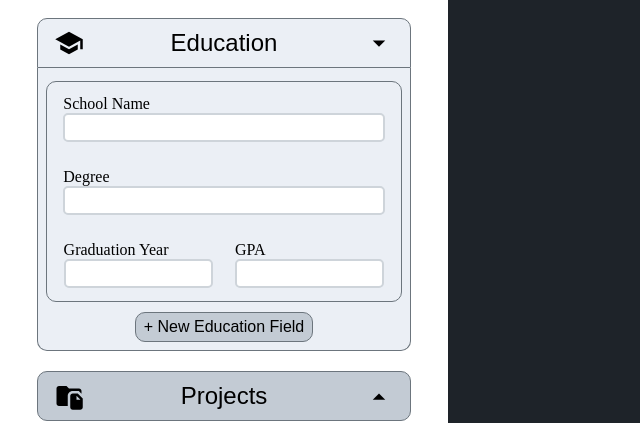
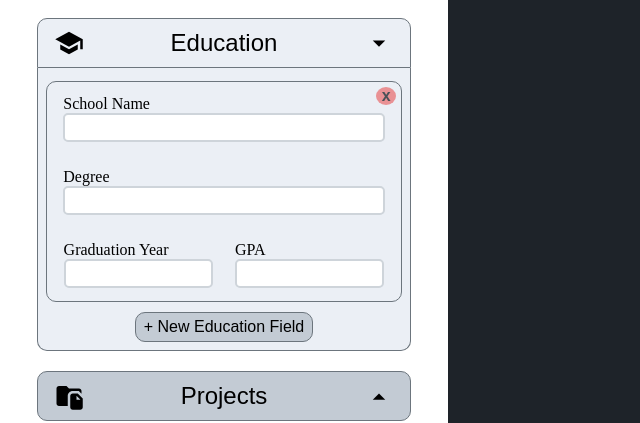
Before and after one commit to devchap8/cv-application, a React (Vite) app: page / in a window 1280 px wide. Both pictures are taken after a click on the button "Education". Shown: the part 264-687 px from the top of the page, without its empty margins (0-640 px from the left). Built offline with nearby package versions, Linux system fonts and the light colour scheme.

Commit message:
finish education form

```diff
--- a/src/components/education.jsx
+++ b/src/components/education.jsx
@@ -1,6 +1,7 @@
-export default function Education({uuid}) {
+export default function Education({uuid, remove}) {
     return (
         <div className="subform">
+            <button type="button" className="deleteButton" onClick={remove}>x</button>
             <label htmlFor={`schoolName${uuid}`} className="fullLineLabel">
                 School Name
                 <input type="text" id={`schoolName${uuid}`} name={`schoolName${uuid}`}></input>
--- a/src/components/form-section.jsx
+++ b/src/components/form-section.jsx
@@ -6,6 +6,7 @@ const baseEdu = crypto.randomUUID();
 export default function FormSection({display, id}) {
     const [eduList, setEduList] = useState([baseEdu]);
     const newEdu = () => setEduList([...eduList, crypto.randomUUID()]);
+    const deleteEdu = (uuid) => setEduList(eduList.filter(id => id !== uuid));
 
     if(id === 1) {return ( // personal info
         <form className={display ? "" : "hidden"}>
@@ -37,7 +38,7 @@ export default function FormSection({display, id}) {
     )} else if(id === 3) {return ( // education
         <form className={display ? "" : "hidden"}>
             <footer className="formFooter">
-                {eduList.map(eduId => <Education uuid={eduId} key={eduId}></Education>)}
+                {eduList.map(eduId => <Education uuid={eduId} key={eduId} remove={() => deleteEdu(eduId)}></Education>)}
                 <button type="button" className="newFieldButton" onClick={newEdu}>+ New Education Field</button>
             </footer>
         </form>
--- a/src/styles/index.css
+++ b/src/styles/index.css
@@ -40,6 +40,8 @@ main {
   text-align: center;
   justify-content: center;
   padding: 1rem;
+  height: 100%;
+  overflow: auto;
 }
 
 .sidebarMain {
@@ -91,6 +93,7 @@ button.selectedButton.menuButton {
   background-color: var(--btn-light-hover);
   border: 1px solid var(--text-muted);
   display: flex;
+  position: relative;
   flex-wrap: wrap;
   justify-content: space-evenly;
   /* flex-direction: column; */
@@ -160,6 +163,23 @@ input:focus {
   cursor: pointer;
 }
 
+.deleteButton {
+  position: absolute;
+  top: 5px;
+  right: 5px;
+  font-size: 1rem;
+  width: 20px;
+  border-radius: 50%;
+  border: none;
+  background-color: rgba(231, 51, 51, 50%);
+  color: var(--text-main);
+  font-weight: bold;
+}
+
+.deleteButton:hover {
+  background-color: rgba(231, 51, 51, 80%);
+}
+
 /* CV Display */
 
 .cvContainer {
```
